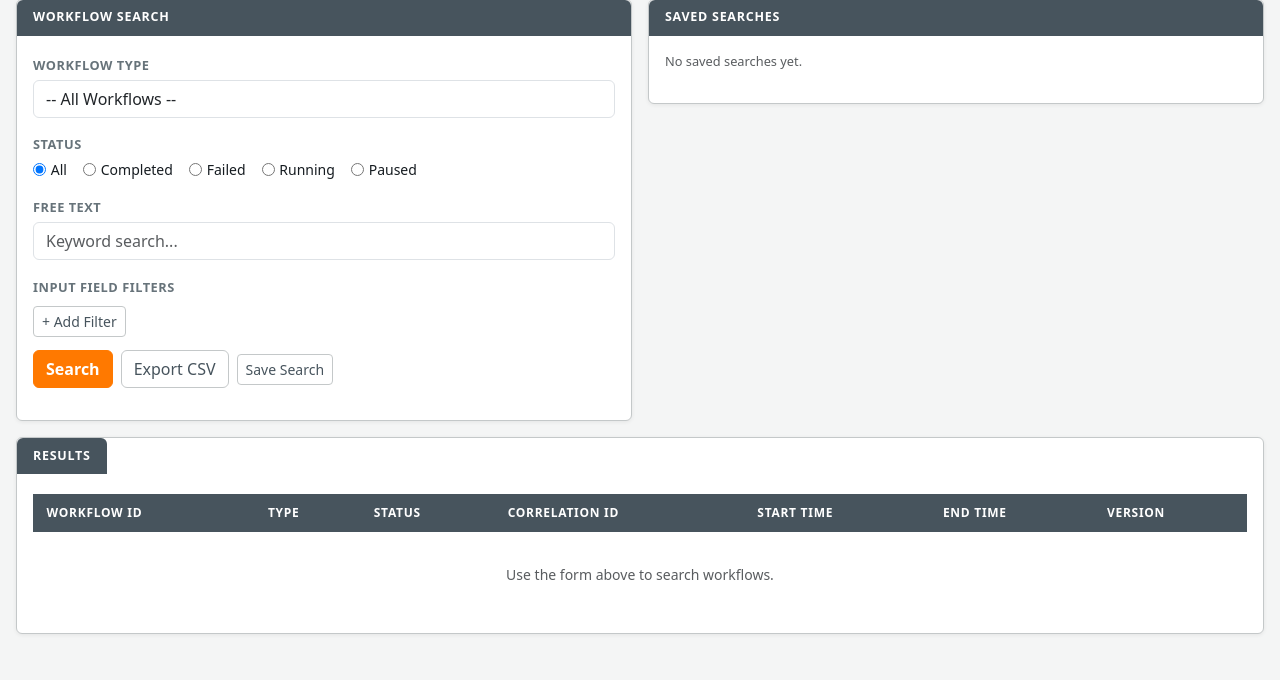
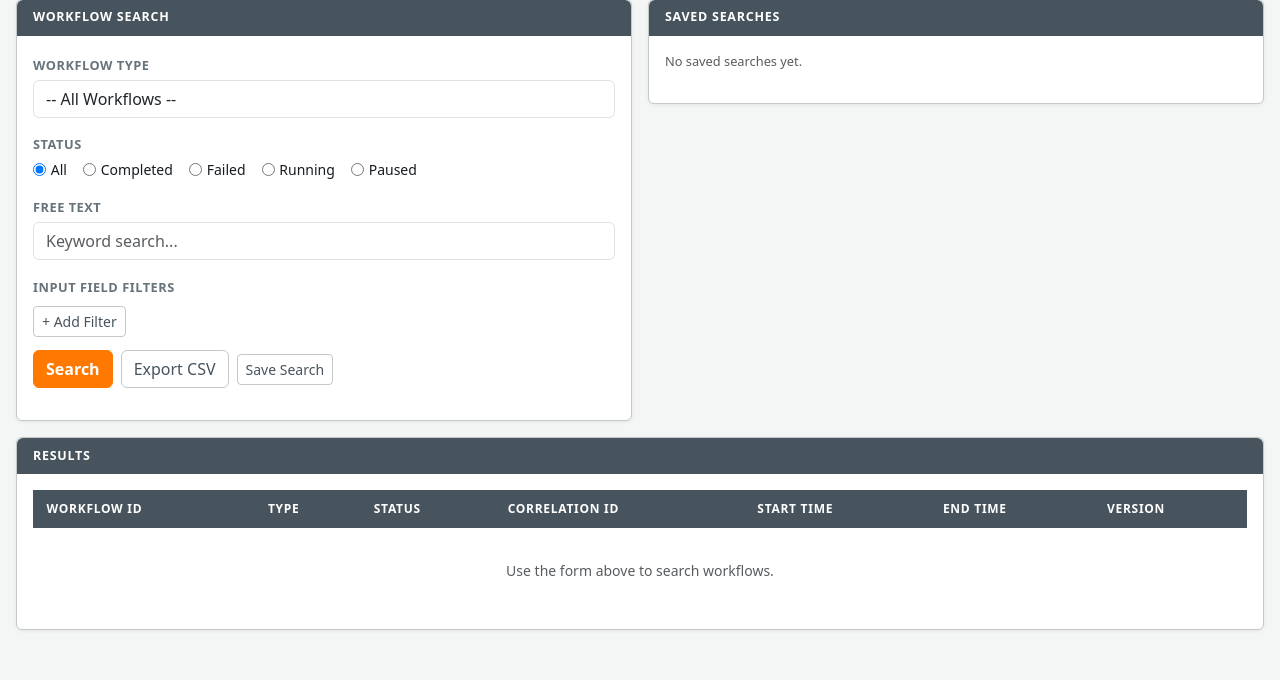
Before and after one commit to tfinnerdu/conductor-tools, a Flask app: page / in a window 1280 px wide. Shown: the part 120-800 px from the top of the page. Run offline with Flask 3, Linux system fonts and the light colour scheme; data that the repository does not hold is empty.

Commit message:
Fix console-card-header in flex contexts and sub-tab bullet points
- console-card-header: add display:flex/align-items:center so it works as a
  row; add .text-muted and .btn-outline overrides for white-on-dark styling
- Remove d-flex wrappers that prevented the header from spanning full width:
  Worker Registry, Results, Error Reconciler, Event Timeline, Recommendations,
  Failure Summary (hours-back selector moved into header row)
- JQ Lab sub-tabs: replace ul.nav-tabs bullet list with tab-bar/tab-item
  pattern — consistent with main nav and JS .active toggle

https://claude.ai/code/session_01GC2pbznEBeNSJHNENnCNUk

```diff
--- a/app/static/css/mission-control.css
+++ b/app/static/css/mission-control.css
@@ -449,6 +449,33 @@ a {
   padding: 0.55rem 1rem;
   margin: -1rem -1rem 1rem -1rem;
   border-radius: 0.375rem 0.375rem 0 0;
+  display: flex;
+  align-items: center;
+  gap: 0.5rem;
+}
+
+/* Muted / secondary text on the dark header strip */
+.console-card-header .text-muted {
+  color: rgba(255, 255, 255, 0.65) !important;
+  font-weight: 400;
+  text-transform: none;
+  letter-spacing: 0;
+  font-size: 0.78rem;
+}
+
+/* Outline button sitting inside the dark header strip */
+.console-card-header .btn-outline {
+  color: rgba(255, 255, 255, 0.9);
+  border-color: rgba(255, 255, 255, 0.35);
+  background: transparent;
+  padding: 0.15rem 0.55rem;
+  font-size: 0.72rem;
+}
+
+.console-card-header .btn-outline:hover:not(:disabled) {
+  background: rgba(255, 255, 255, 0.15);
+  border-color: rgba(255, 255, 255, 0.65);
+  color: #fff;
 }
 
 /* ── JSON block (Ethos: .json-block; MC: .code-block) ───────────────────── */
--- a/app/templates/index.html
+++ b/app/templates/index.html
@@ -65,9 +65,9 @@
 
     <!-- Results -->
     <div class="console-card">
-        <div class="d-flex align-center gap-1 mb-1">
-            <div class="console-card-header">Results</div>
-            <span id="search-result-count" class="text-muted font-sm" style="margin-left:auto"></span>
+        <div class="console-card-header">
+            Results
+            <span id="search-result-count" class="text-muted ms-auto"></span>
         </div>
         <div id="search-status-summary" class="mb-1"></div>
         <div class="table-wrapper">
@@ -152,12 +152,10 @@
     </div>
 
     <!-- Sub-tab navigation: Sandbox / Library / Test -->
-    <div class="console-card" style="padding:0;overflow:visible">
-        <ul class="nav-tabs" style="padding-left:1rem;border-bottom:1px solid #dee2e6;margin:0">
-            <li><a href="#jq-sandbox" id="subtab-jq-sandbox" class="active" style="font-size:0.85rem">Sandbox</a></li>
-            <li><a href="#jq-library" id="subtab-jq-library" style="font-size:0.85rem">Library</a></li>
-            <li><a href="#jq-test"    id="subtab-jq-test"    style="font-size:0.85rem">Test Harness</a></li>
-        </ul>
+    <div class="tab-bar mb-3">
+        <a href="#jq-sandbox" id="subtab-jq-sandbox" class="tab-item active">Sandbox</a>
+        <a href="#jq-library" id="subtab-jq-library" class="tab-item">Library</a>
+        <a href="#jq-test"    id="subtab-jq-test"    class="tab-item">Test Harness</a>
     </div>
 
     <!-- Sandbox sub-panel (Expression Library) -->
@@ -257,9 +255,9 @@
 <div id="panel-workers" class="tab-panel">
 
     <div class="console-card">
-        <div class="d-flex align-center gap-1">
-            <div class="console-card-header">Worker Registry</div>
-            <span id="workers-last-refreshed" class="text-muted font-sm" style="margin-left:auto"></span>
+        <div class="console-card-header">
+            Worker Registry
+            <span id="workers-last-refreshed" class="text-muted ms-auto"></span>
             <button id="workers-refresh-btn" class="btn btn-outline btn-sm">Refresh Now</button>
         </div>
     </div>
@@ -431,20 +429,20 @@
 <div id="panel-reconciler" class="tab-panel">
 
     <div class="console-card">
-        <div class="d-flex align-center gap-1">
-            <div class="console-card-header">Error Reconciler</div>
-            <span id="reconciler-last-refreshed" class="text-muted font-sm" style="margin-left:auto"></span>
+        <div class="console-card-header">
+            Error Reconciler
+            <span id="reconciler-last-refreshed" class="text-muted ms-auto"></span>
             <button id="reconciler-refresh-btn" class="btn btn-outline btn-sm">Refresh</button>
         </div>
     </div>
 
     <!-- Summary controls -->
     <div class="console-card">
-        <div class="d-flex align-center gap-1 mb-1">
-            <div class="console-card-header">Failure Summary</div>
-            <div class="d-flex gap-1 align-center" style="margin-left:auto">
-                <label class="form-label" style="margin:0">Hours back:</label>
-                <select id="reconciler-hours-back" class="form-control" style="width:auto">
+        <div class="console-card-header">
+            Failure Summary
+            <div class="d-flex gap-1 align-items-center ms-auto" style="text-transform:none;letter-spacing:0;font-weight:400">
+                <label style="margin:0;color:rgba(255,255,255,0.75);font-size:0.78rem">Hours back:</label>
+                <select id="reconciler-hours-back" class="form-select form-select-sm" style="width:auto;font-size:0.78rem">
                     <option value="6">6h</option>
                     <option value="24" selected>24h</option>
                     <option value="48">48h</option>
@@ -512,9 +510,9 @@
 
     <!-- Timeline -->
     <div id="tracer-timeline-card" class="console-card d-none">
-        <div class="d-flex align-center gap-1 mb-1">
-            <div class="console-card-header">Event Timeline</div>
-            <span id="tracer-event-count" class="text-muted font-sm" style="margin-left:auto"></span>
+        <div class="console-card-header">
+            Event Timeline
+            <span id="tracer-event-count" class="text-muted ms-auto"></span>
         </div>
         <ol id="tracer-timeline" class="timeline-list"></ol>
     </div>
@@ -537,12 +535,10 @@
 
     <!-- Recommendations -->
     <div class="console-card">
-        <div class="d-flex align-center gap-1 mb-1">
-            <div class="console-card-header">Recommendations</div>
-            <button id="digest-refresh-btn" class="btn btn-outline btn-sm" style="margin-left:auto">
-                Refresh
-            </button>
-            <span id="digest-last-generated" class="text-muted font-sm"></span>
+        <div class="console-card-header">
+            Recommendations
+            <button id="digest-refresh-btn" class="btn btn-outline btn-sm ms-auto">Refresh</button>
+            <span id="digest-last-generated" class="text-muted"></span>
         </div>
         <div id="digest-recommendations">
             <p class="text-muted font-sm">Loading recommendations...</p>
```
